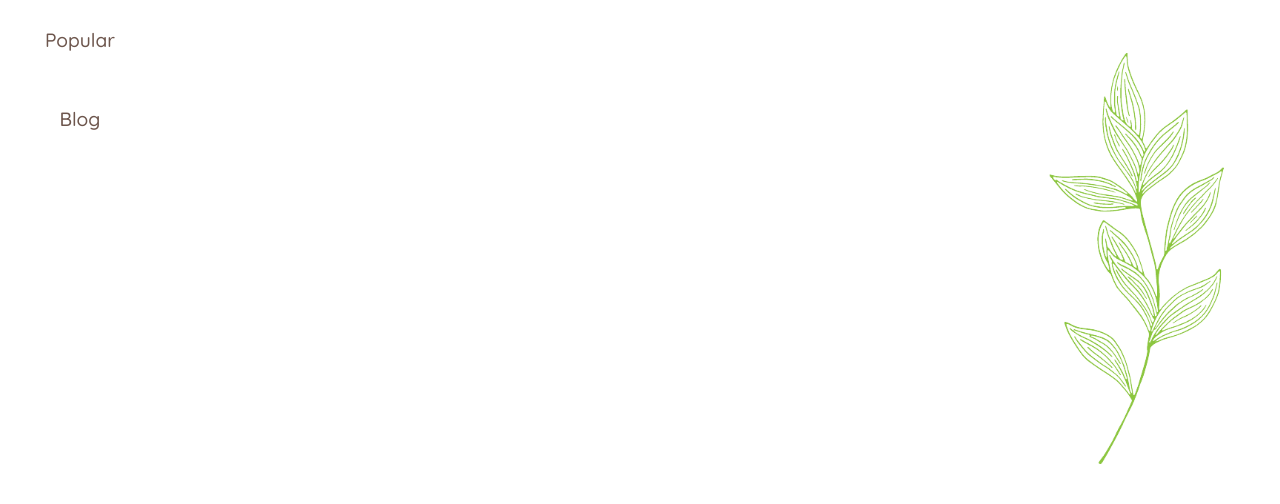
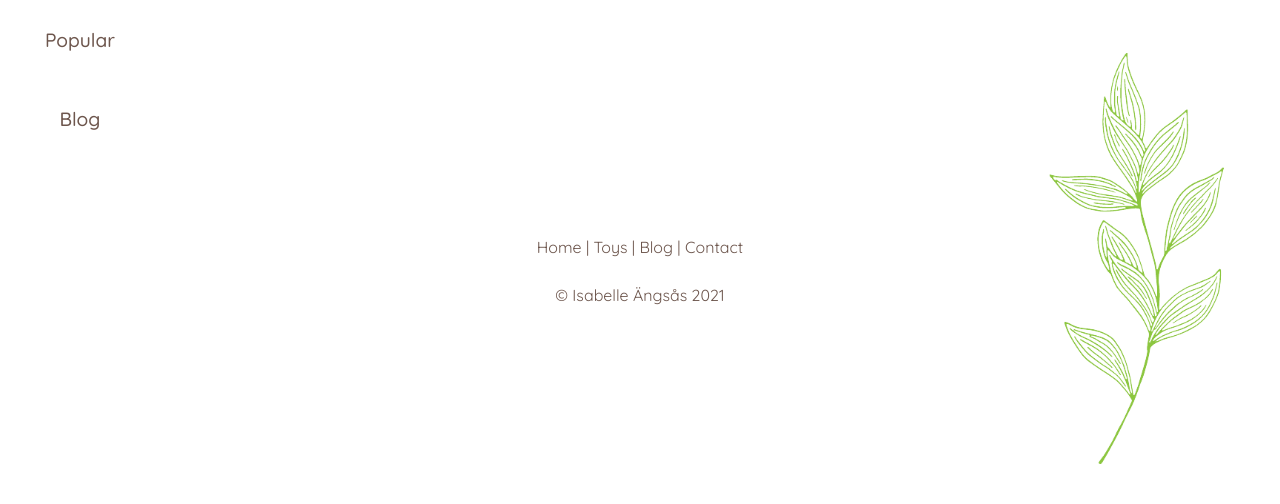
Before and after one commit to mmmangooo/Milestone-Project4, a Django app: page / in a window 1280 px wide. Shown: the part 983-1487 px from the top of the page. Run offline with Django 3.2, Linux system fonts and the light colour scheme; data that the repository does not hold is empty; parts of the project's set-up code (start-up, migrations or seed data) failed here and were passed over; some libraries are stand-ins or nearby versions.

Commit message:
Added fix for keeping footer in place

```diff
--- a/home/templates/home/index.html
+++ b/home/templates/home/index.html
@@ -71,7 +71,7 @@
                 <p>{{ toy.rating }}</p>
                 <p> {% if toy.campaign %} € {{toy.campaign.price }} {% else %} € {{toy.price }}
                     {%endif %}</p>
-                <a href="{% url 'toy_details' toy.id%}" class="btn rounded-pill submit-btn text-white my-2">Info</a>
+                <a href="{% url 'toy_details' toy.id%}" class="btn rounded-pill submit-btn text-white my-1">Info</a>
             </div>
         </div>
 
--- a/static/css/base.css
+++ b/static/css/base.css
@@ -1,6 +1,12 @@
+/* Body height and min height fix for keeping footer in place on all pages, from here:
+   https://www.freecodecamp.org/news/how-to-keep-your-footer-where-it-belongs-59c6aa05c59c/
+   */
+
 body {
     font-family: 'Quicksand', sans-serif;
     text-align: center;
+    height: 100%;
+    min-height: 100%;
 }
 
 
@@ -36,6 +42,7 @@ p {
 
 
 /*--------------------------- General styling */
+
 
 .bg-leaves {
     background: url('/media/leaves2.png') repeat fixed;
@@ -546,10 +553,15 @@ filter: drop-shadow(0.1rem 0.1rem 0.2rem #a19e9e);
 
 /*------------------- Footer */
 
+/* Fix for keeping footer in place on all pages, from here:
+   https://www.freecodecamp.org/news/how-to-keep-your-footer-where-it-belongs-59c6aa05c59c/
+   */
+
 .page-footer {
-   position: absolute;
-   bottom: 0;
-   width: 100%;
+   position: relative;
+   clear: both;
+   height: 2.5rem;
+   margin-top: 2.5rem;
 }
 
 .page-footer a, p {
--- a/templates/base.html
+++ b/templates/base.html
@@ -74,12 +74,18 @@ toys for their children" />
 
     <!-- Section for main content -->
 
+
         {%block content %}
 
 
 
         {% endblock %}
 
+
+
+        <!-- Including footer -->
+
+        {% include 'includes/footer.html' %}
 
 
 <!-- Core js code -->
```
